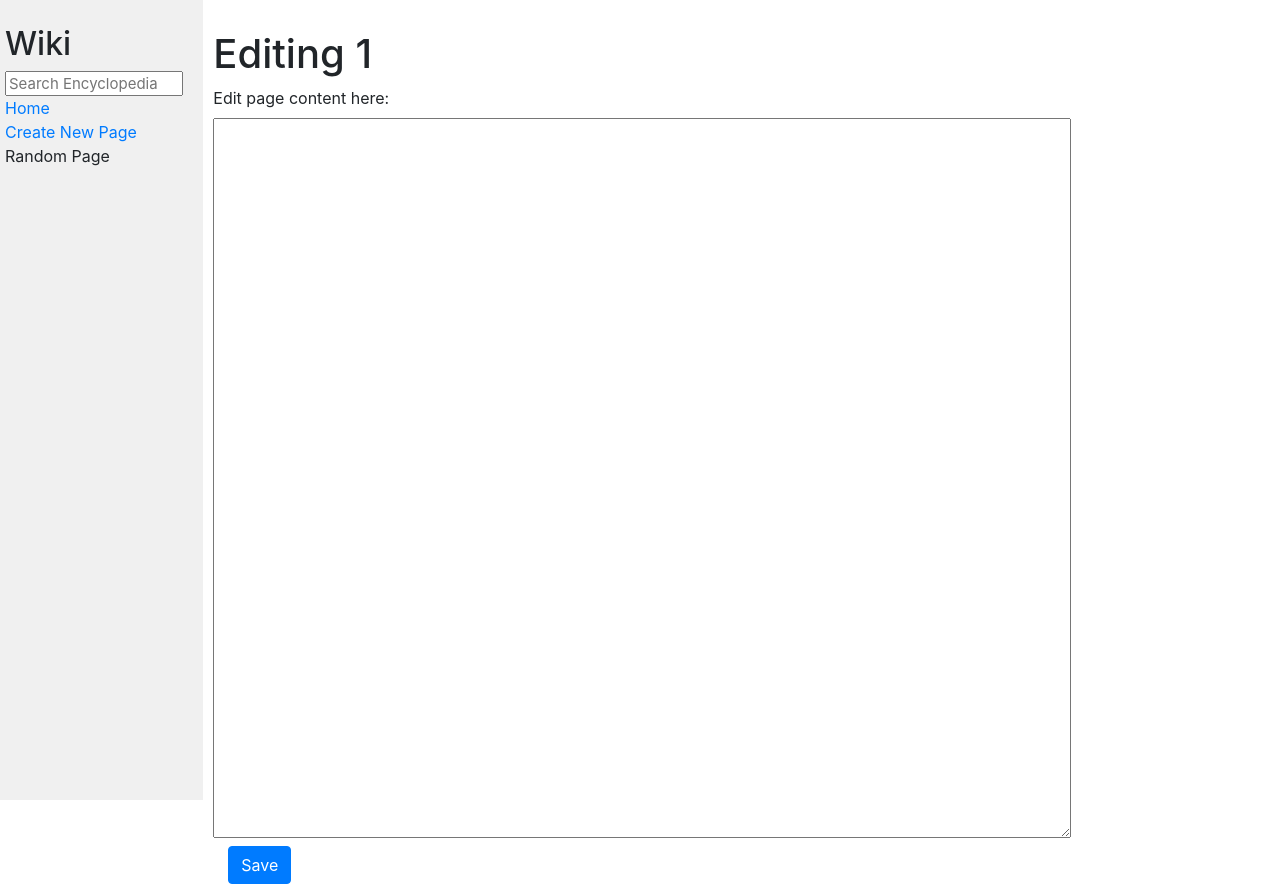
After one commit to Lehoangminh-dab/CS50-Web, a Django app: page /edit-page/1 in a window 1280 px wide. The commit adds this page. Run offline with Django 3.2, Linux system fonts and the light colour scheme; some libraries are stand-ins or nearby versions.

Commit message:
Completed specification no.5: Edit Page.

```diff
--- /dev/null
+++ b/encyclopedia/templates/encyclopedia/edit-page.html
@@ -0,0 +1,15 @@
+{% extends "encyclopedia/layout.html" %}
+{% block title %}
+Editing {{ title }}
+{% endblock %}
+
+{% block body %}
+<h1>Editing {{ title }}</h1>
+<form action="{% url 'encyclopedia:edit-page' title %}" method="post">
+    {% csrf_token %}
+    {{ edit_page_content_form }}
+    <div class="text-center col-1 mt-2">
+        <input class="btn btn-primary" type="submit" value="Save">
+    </div>
+</form>
+{% endblock %}
--- a/encyclopedia/templates/encyclopedia/entry.html
+++ b/encyclopedia/templates/encyclopedia/entry.html
@@ -5,5 +5,6 @@
 {% endblock %}
 
 {% block body %}
+<a href="{% url 'encyclopedia:edit-page' title %}">Edit</a>
 {{ entry_content|safe }}
 {% endblock %}
--- a/encyclopedia/urls.py
+++ b/encyclopedia/urls.py
@@ -2,9 +2,11 @@ from django.urls import path
 
 from . import views
 app_name = "encyclopedia"
+
 urlpatterns = [
     path("", views.index, name="index"),
     path("search/", views.search, name="search"),
+    path("edit-page/<str:title>", views.edit_page, name="edit-page"),
     path("create-new-page/", views.create_new_page, name="create-new-page"),
     path("<str:title>/", views.entry, name="entry"),
 ]
--- a/encyclopedia/views.py
+++ b/encyclopedia/views.py
@@ -77,3 +77,27 @@ def create_new_page(request):
         return render(request, "encyclopedia/create-new-page.html", {
             "page_content_form": page_content_form
         })
+
+
+class EditPageContentForm(Form):
+    page_content = CharField(label="Edit page content here",
+                             widget=Textarea(attrs={'rows': 11, 'style': 'display: block;'}))
+
+
+def edit_page(request, *, title: str):
+    if request.method == "GET":
+        initial_page_content = util.get_entry(title)
+        edit_page_content_form = EditPageContentForm(initial={'page_content': initial_page_content})
+        return render(request, "encyclopedia/edit-page.html", {
+            "title": title,
+            "edit_page_content_form": edit_page_content_form
+        })
+
+    if request.method == "POST":
+        edited_page_content_form = EditPageContentForm(request.POST)
+        if edited_page_content_form.is_valid():
+            edited_page_content = edited_page_content_form.cleaned_data['page_content']
+            util.save_entry(title, edited_page_content)
+            return redirect("encyclopedia:entry", title=title)
+
+        return render(request, "encyclopedia/error.html")
```
Also changed, not shown: entries/Django.md (+18 -3 lines).
